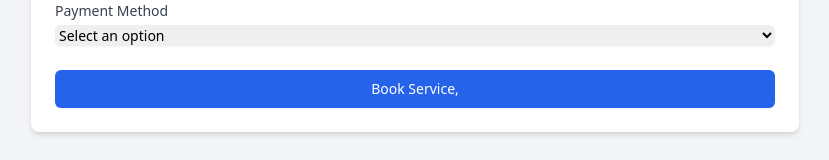
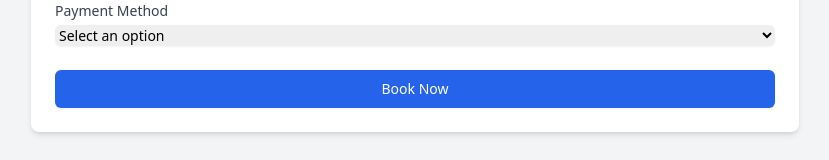
Before and after one commit to Ramesh151/zacsgutters-frontend, a React (Vite) app: page /book-service in a window 1280 px wide. Shown: the part 1227-1387 px from the top of the page, without its empty margins (225-1054 px from the left). Built offline with nearby package versions, Linux system fonts and the light colour scheme.

Commit message:
proceesing

```diff
--- a/src/components/ServiceBookingForm/index.jsx
+++ b/src/components/ServiceBookingForm/index.jsx
@@ -76,7 +76,7 @@ const ServiceBookingForm = () => {
   const [currentDate, setCurrentDate] = useState(new Date());
   const [errors, setErrors] = useState({});
   const [paypalData, setPaypalData] = useState(null);
-  const [loading, setLoading] = useState(false);
+  // const [loading, setLoading] = useState(false);
   console.log("paypal dat", paypalData);
   const navigate = useNavigate();
   // const navigate = useNavigate();
@@ -98,7 +98,7 @@ const ServiceBookingForm = () => {
 
   const handleSubmit = async (e) => {
     e.preventDefault();
-    setLoading(true);
+    // setLoading(true);
     const validationErrors = validateForm(formData);
     if (Object.keys(validationErrors).length === 0) {
       try {
@@ -126,7 +126,7 @@ const ServiceBookingForm = () => {
             "An error occurred. Please try again later."
         );
       } finally {
-        setLoading(false);
+        // setLoading(false);
       }
     } else {
       setErrors(validationErrors);
@@ -361,21 +361,19 @@ const ServiceBookingForm = () => {
               <PayPalPaymentForm formData={formData} />
             )} */}
             <div>
-              {/* <button
+              <button
                 type="submit"
                 className="w-full flex justify-center py-2 px-4 border border-transparent rounded-md shadow-sm text-sm font-medium text-white bg-blue-600 hover:bg-blue-700 focus:outline-none focus:ring-2 focus:ring-offset-2 focus:ring-blue-500"
-                disabled={loading}>
-               {loading ? 'Processing...' : 'Book Service'
               >
                 Book Now
-              </button> */}
-              <button
+              </button>
+              {/* <button
                 type="submit"
                 className="w-full flex justify-center py-2 px-4 border border-transparent rounded-md shadow-sm text-sm font-medium text-white bg-blue-600 hover:bg-blue-700 focus:outline-none focus:ring-2 focus:ring-offset-2 focus:ring-blue-500"
                 disabled={loading}
               >
                 {loading ? "Processing..." : "Book Service"},
-              </button>
+              </button> */}
             </div>
           </form>
         </div>
```
